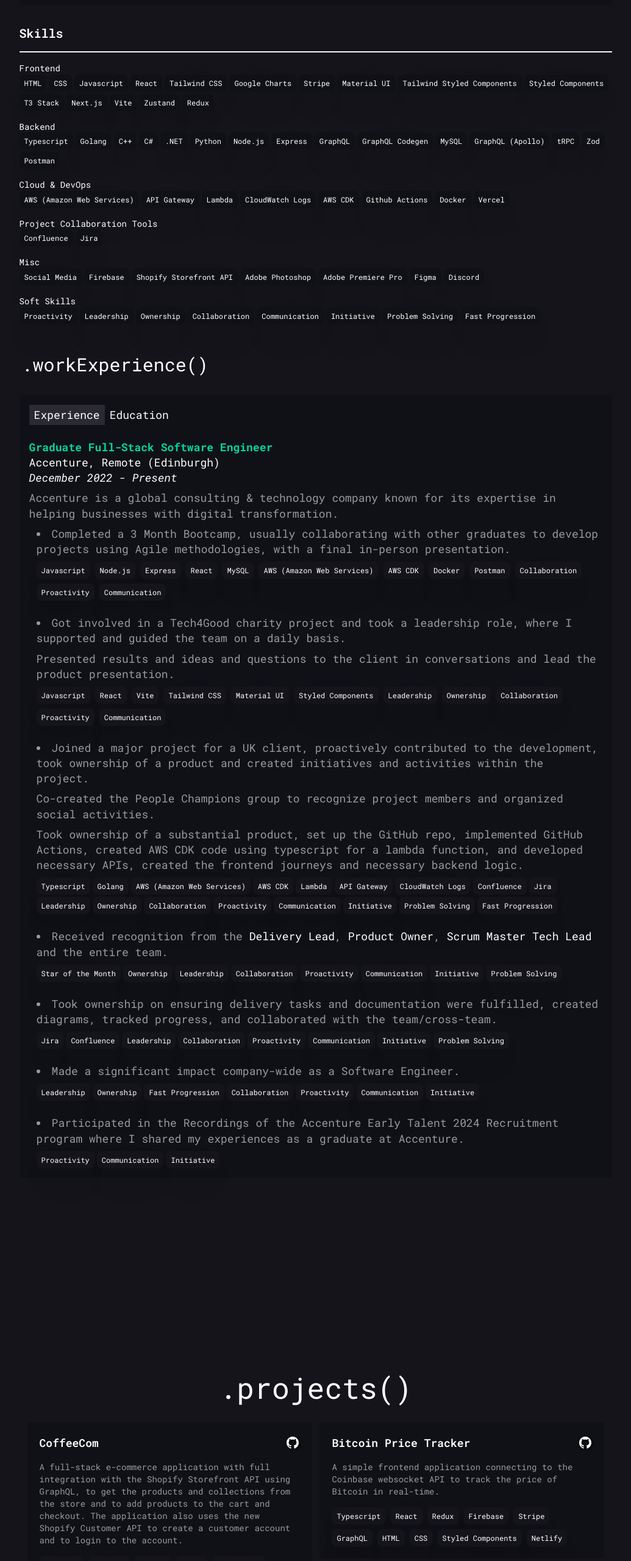
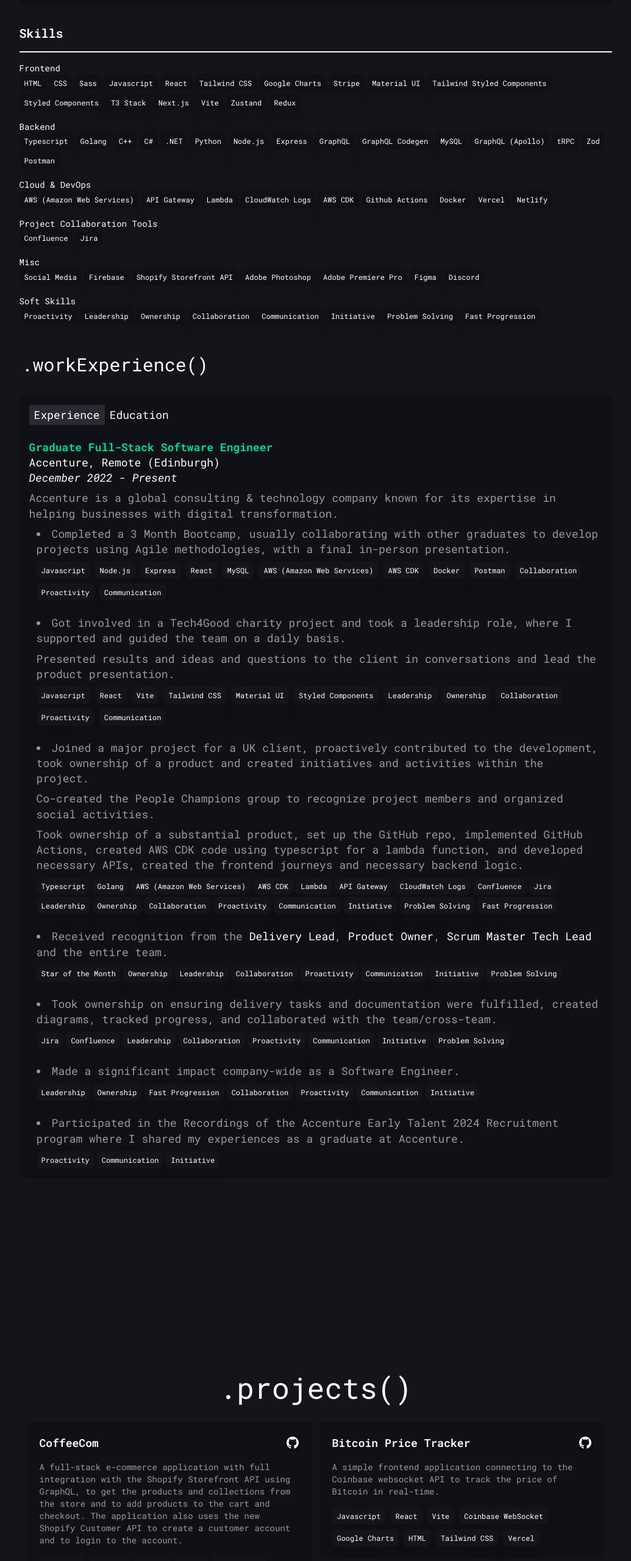
Before and after one commit to DinisSkizee/DinisCV, a React (Vite) app: page / in a window 1280 px wide. Shown: the part 4620-7180 px from the top of the page at 61% size, without its empty margins (122-1157 px from the left). Built offline with nearby package versions, Linux system fonts and the light colour scheme.

Commit message:
fix projects skills and extend skills

```diff
--- a/src/components/Resume/WorkExperience/Skills/Skills.jsx
+++ b/src/components/Resume/WorkExperience/Skills/Skills.jsx
@@ -21,6 +21,9 @@
             </SkillsSquare>
             <SkillsSquare color="bgDarkBlue" work={true}>
               CSS
+            </SkillsSquare>
+            <SkillsSquare color="bgDarkBlue" work={true}>
+              Sass
             </SkillsSquare>
             <SkillsSquare color="bgDarkBlue" work={true}>
               Javascript
@@ -144,6 +147,9 @@
             <SkillsSquare color="bgDarkBlue" work={true}>
               Vercel
             </SkillsSquare>
+            <SkillsSquare color="bgDarkBlue" work={true}>
+              Netlify
+            </SkillsSquare>
           </div>
         </div>
 
--- a/src/pages/Projects.jsx
+++ b/src/pages/Projects.jsx
@@ -56,34 +56,28 @@
           url="websocket-coinbase-bitcoin"
         >
           <SkillsSquare color="bgBlue" work={true}>
-            Typescript
+            Javascript
           </SkillsSquare>
           <SkillsSquare color="bgBlue" work={true}>
             React
           </SkillsSquare>
           <SkillsSquare color="bgBlue" work={true}>
-            Redux
+            Vite
           </SkillsSquare>
           <SkillsSquare color="bgBlue" work={true}>
-            Firebase
+            Coinbase WebSocket
           </SkillsSquare>
           <SkillsSquare color="bgBlue" work={true}>
-            Stripe
-          </SkillsSquare>
-          <SkillsSquare color="bgBlue" work={true}>
-            GraphQL
+            Google Charts
           </SkillsSquare>
           <SkillsSquare color="bgBlue" work={true}>
             HTML
           </SkillsSquare>
           <SkillsSquare color="bgBlue" work={true}>
-            CSS
+            Tailwind CSS
           </SkillsSquare>
           <SkillsSquare color="bgBlue" work={true}>
-            Styled Components
-          </SkillsSquare>
-          <SkillsSquare color="bgBlue" work={true}>
-            Netlify
+            Vercel
           </SkillsSquare>
         </Project>
 
@@ -93,28 +87,28 @@
           url="E-Commerce-React"
         >
           <SkillsSquare color="bgBlue" work={true}>
-            ASP.NET
+            Javascript
           </SkillsSquare>
           <SkillsSquare color="bgBlue" work={true}>
-            MVC
+            React
           </SkillsSquare>
           <SkillsSquare color="bgBlue" work={true}>
-            C#
-          </SkillsSquare>
-          <SkillsSquare color="bgBlue" work={true}>
-            .NET
+            GraphQL (Apollo)
           </SkillsSquare>
           <SkillsSquare color="bgBlue" work={true}>
             HTML
           </SkillsSquare>
           <SkillsSquare color="bgBlue" work={true}>
-            CSS
+            Styled Components
           </SkillsSquare>
           <SkillsSquare color="bgBlue" work={true}>
-            Azure
+            Sass
           </SkillsSquare>
           <SkillsSquare color="bgBlue" work={true}>
-            SMTP
+            Netlify
+          </SkillsSquare>
+          <SkillsSquare color="bgBlue" work={true}>
+            Firebase
           </SkillsSquare>
         </Project>
 
```
